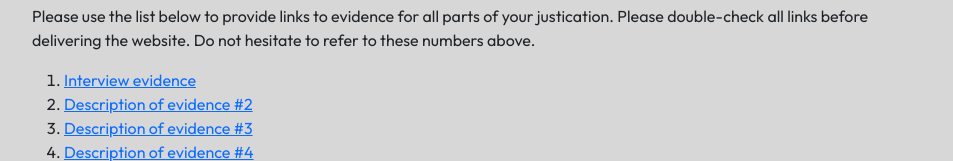
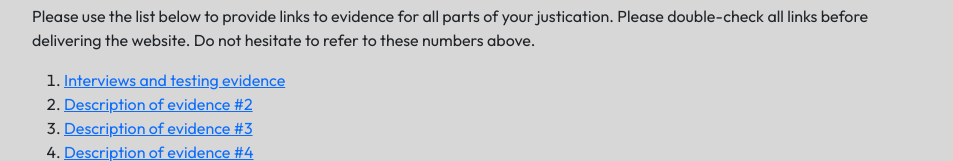
Before and after one commit to RockTrippers/RockTripperEvents, a plain HTML site: page corporate.html in a window 1280 px wide. Shown: the part 7289-7450 px from the top of the page, without its empty margins (272-1225 px from the left). Drawn offline with nearby package versions, Linux system fonts and the light colour scheme.

Commit message:
Update corporate.html

```diff
--- a/corporate.html
+++ b/corporate.html
@@ -542,7 +542,7 @@
 
           <ol>
             <li>
-              <a href="https://edubuas.sharepoint.com/teams/Branddevelopment2/Shared%20Documents/Forms/AllItems.aspx?as=json&RootFolder=%2Fteams%2FBranddevelopment2%2FShared%20Documents%2Finterviews%20audio&FolderCTID=0x0120002E332265EA8EF8458667B82DFD50187C" target="_blank">Interview evidence</a>
+              <a href="https://edubuas.sharepoint.com/teams/Branddevelopment2/Shared%20Documents/Forms/AllItems.aspx?as=json&RootFolder=%2Fteams%2FBranddevelopment2%2FShared%20Documents%2Finterviews%20audio&FolderCTID=0x0120002E332265EA8EF8458667B82DFD50187C" target="_blank">Interviews and testing evidence</a>
             </li>
             <li>
               <a href="https://" target="_blank">Description of evidence #2</a>
```
